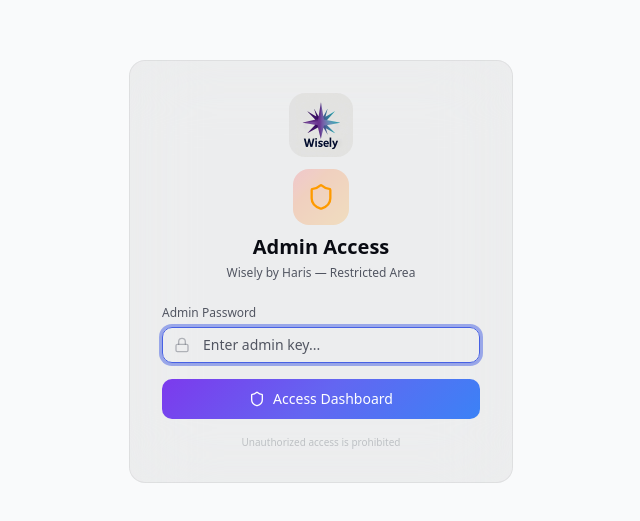
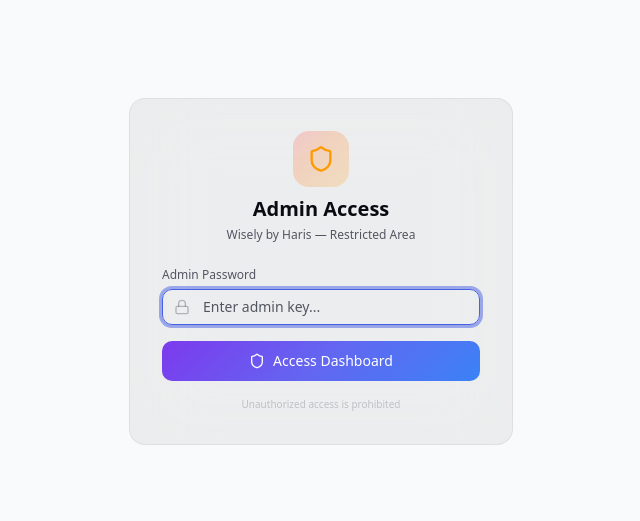
Before and after one commit to harisnajum00/wisely-ai, a Next.js app: page /admin in a window 1280 px wide. Shown: the part 129-650 px from the top of the page, without its empty margins (319-959 px from the left). Built offline with nearby package versions, Linux system fonts and the light colour scheme.

Commit message:
1f65c036-d79e-4af0-ba10-e48cb4deb5a7

```diff
--- a/src/app/admin/page.tsx
+++ b/src/app/admin/page.tsx
@@ -10,7 +10,6 @@ import {
 import { Button } from '@/components/ui/button'
 import { Input } from '@/components/ui/input'
 import { useAppStore } from '@/lib/store'
-import Image from 'next/image'
 
 const ADMIN_KEY = 'wisely-haris-admin-2024'
 
@@ -174,17 +173,7 @@ export default function AdminPage() {
           className="w-full max-w-sm"
         >
           <div className="glass-strong rounded-2xl p-6 sm:p-8">
-            {/* Logo */}
             <div className="flex flex-col items-center mb-6">
-              <div className="relative w-16 h-16 mb-3">
-                <Image
-                  src="/wisely-logo.jpeg"
-                  alt="Wisely Logo"
-                  fill
-                  className="rounded-2xl object-cover"
-                  priority
-                />
-              </div>
               <div className="w-14 h-14 rounded-2xl bg-gradient-to-br from-red-500/20 via-orange-500/20 to-amber-500/20 flex items-center justify-center mb-2">
                 <Shield className="size-7 text-amber-500" />
               </div>
@@ -246,13 +235,8 @@ export default function AdminPage() {
       <header className="sticky top-0 z-30 glass-strong border-b border-[var(--divider-color)]">
         <div className="max-w-7xl mx-auto px-4 sm:px-6 py-3 flex items-center justify-between">
           <div className="flex items-center gap-3">
-            <div className="relative w-9 h-9 rounded-xl overflow-hidden">
-              <Image
-                src="/wisely-logo.jpeg"
-                alt="Wisely"
-                fill
-                className="object-cover"
-              />
+            <div className="w-9 h-9 rounded-xl bg-gradient-to-br from-red-500/20 via-orange-500/20 to-amber-500/20 flex items-center justify-center">
+              <Shield className="size-5 text-amber-500" />
             </div>
             <div>
               <h1 className="text-base font-bold text-foreground">Admin Dashboard</h1>
```
